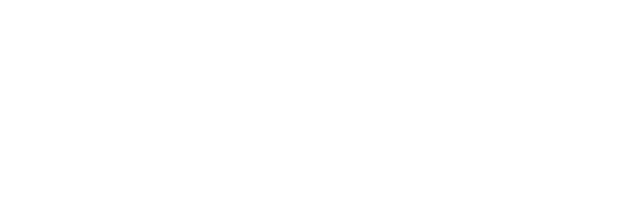
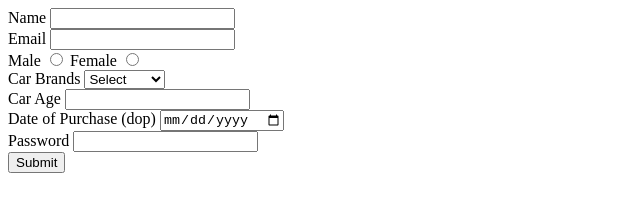
Before and after one commit to acciojob/car-insurance-form-praveenbareth4261-cloud, a website: page main.html in a window 1280 px wide. Shown: the whole page, without its empty margins (0-640 px from the left). Drawn offline with Linux system fonts and the light colour scheme.

Commit message:
created a submission

```diff
--- a/main.html
+++ b/main.html
@@ -8,6 +8,38 @@
 
 <body>
 	<!-- the entire body must be written by student -->
+	<form method="post">
+		<label for="name">Name</label>
+		<input type="text" id="name" required>
+		<br>
+		<label for="email">Email</label>
+		<input type="email" id="email" required>
+		<br>
+		<label>Male</label>
+		<input type="radio" name="gender" required>
+		<label>Female</label>
+		<input type="radio" name="gender">
+		<br>
+		<label for="cars">Car Brands</label>
+		<select id="cars" name="Cars">
+			<option value="">Select</option>
+			<option value="bmw">BMW</option>
+			<option value="audi">Audi</option>
+			<option value="mercedez">Mercedez</option>
+		</select>
+		<br>
+		<label for="carage">Car Age</label>
+		<input type="number" id="carage" required>
+		<br>
+		<label for="dop">Date of Purchase (dop)</label>
+		<input type="date" id="dop" required>
+		<br>
+		<label for="password">Password</label>
+		<input type="password" id="password" required>
+		<br>
+		<button type="submit">Submit</button>
+
+	</form>
     <script type="text/javascript" src="./script.js">
 </script>
 
```
